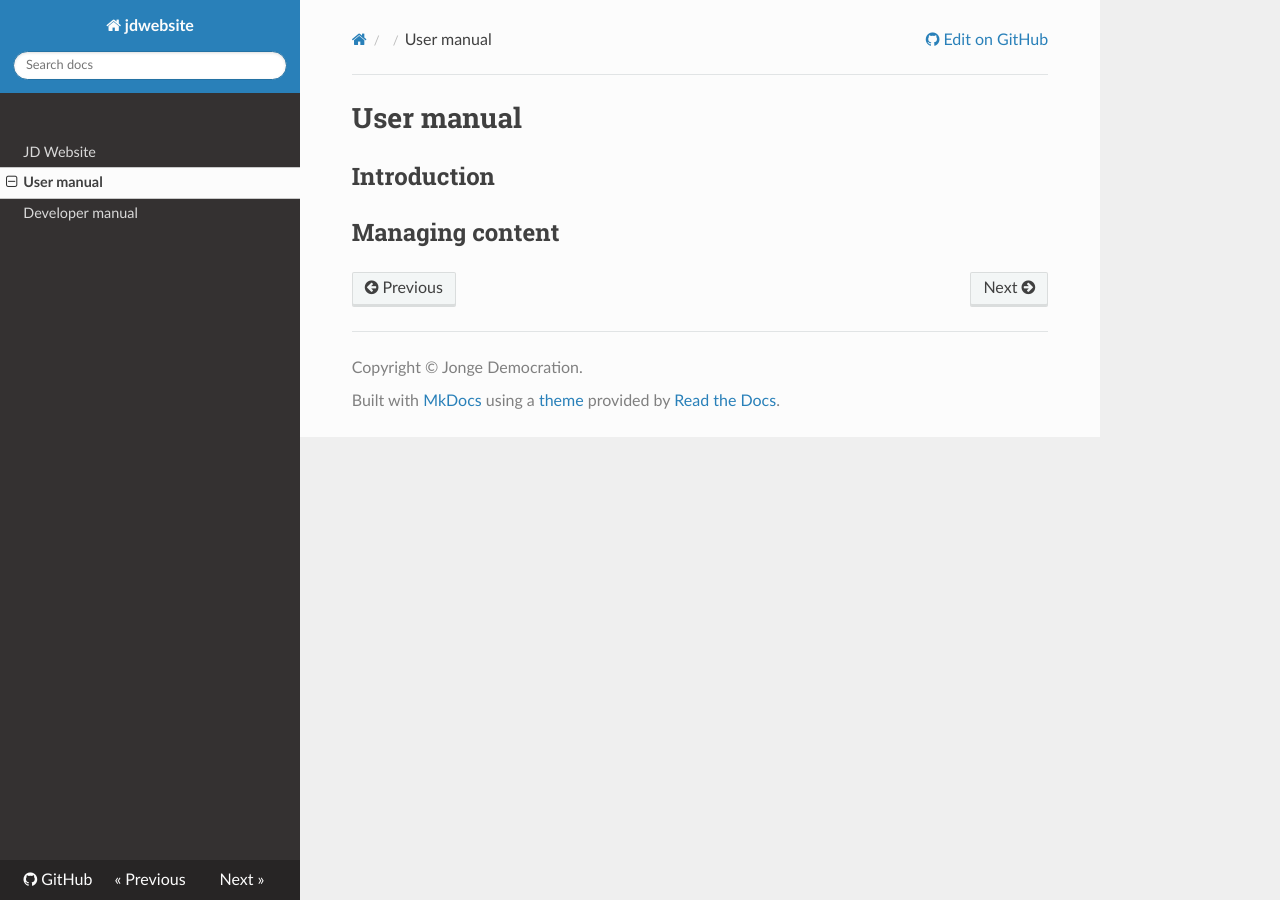
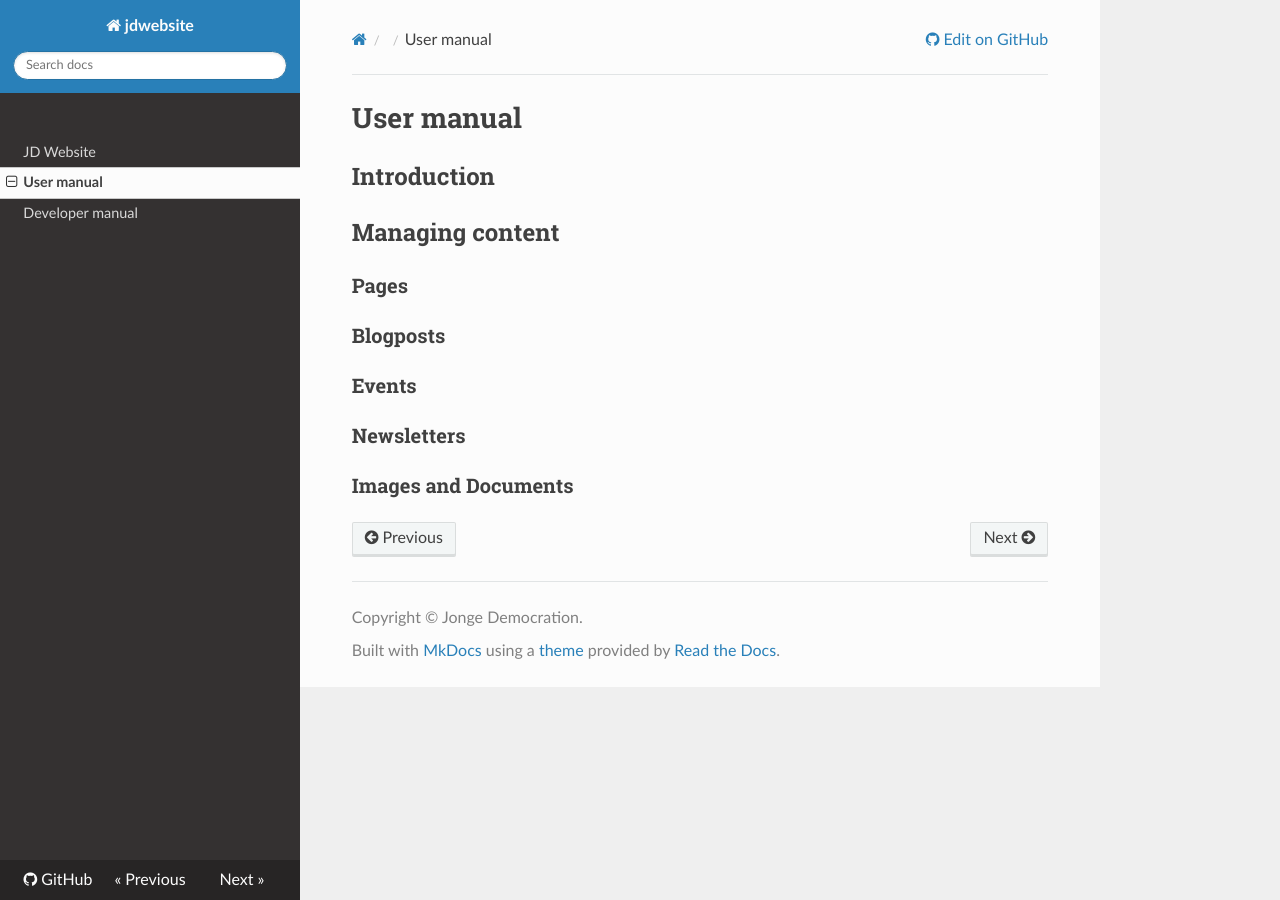
Before and after one commit to jonge-democraten/website, an MkDocs documentation site: the page built from docs/user.md, in a window 1280 px wide. Built offline with MkDocs 1.6.1, drawn with Linux system fonts in a browser that asks for light colours; nearby versions of some CDN libraries; old or Windows-style settings are respelled for this version of MkDocs.

Commit message:
Add first structure for user manual

```diff
--- a/docs/user.md
+++ b/docs/user.md
@@ -3,3 +3,13 @@
 ## Introduction
 
 ## Managing content
+
+### Pages
+
+### Blogposts
+
+### Events
+
+### Newsletters
+
+### Images and Documents
```
